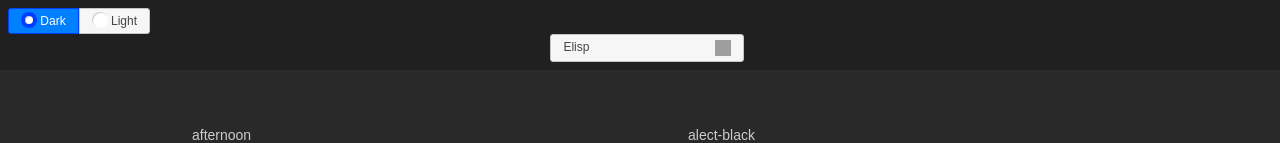
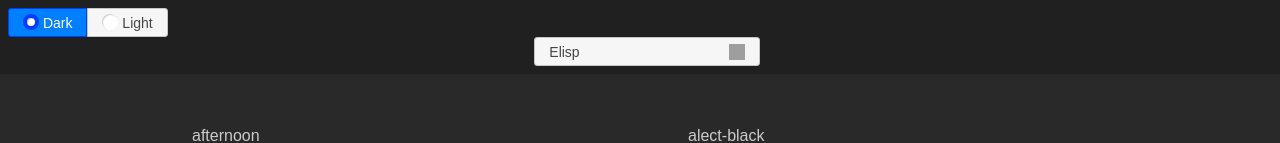
Before and after one commit to pawelbx/emacs-theme-gallery, a plain HTML site: page index.html in a window 1280 px wide. Shown: the top 143 px of the page. Drawn offline with nearby package versions, Linux system fonts and the light colour scheme; grey boxes are pictures that could not be loaded.

Commit message:
increased font size and specified viewport

```diff
--- a/index.html
+++ b/index.html
@@ -2,6 +2,7 @@
 <html>
   <head>
     <meta charset="UTF-8">
+    <meta name=viewport content="width=device-width, initial-scale=1">
     <link rel="stylesheet" href="styles/reset.css" type="text/css"/>
     <link rel="stylesheet" href="http://code.jquery.com/ui/1.11.0/themes/dot-luv/jquery-ui.css" type="text/css"/>
     <link rel="stylesheet" href="styles/layout.css" type="text/css"/>
--- a/styles/layout.css
+++ b/styles/layout.css
@@ -2,7 +2,7 @@ body {
     background-color: rgba(41, 41, 41, 1);
     color: #CCCCCC;
     font-family: sans-serif;
-    font-size: 14px;
+    font-size: 16px;
 }
 
 #filterControls {
@@ -50,7 +50,7 @@ body {
     vertical-align:middle;
 }
 .ui-widget {
-    font-size: 12px;
+    font-size: 14px;
 }
 
 .themeName { margin-bottom: 3px; text-align: left; }
```
